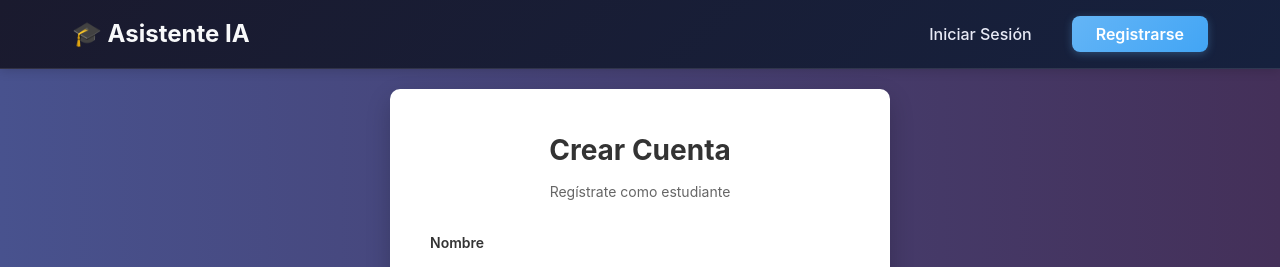
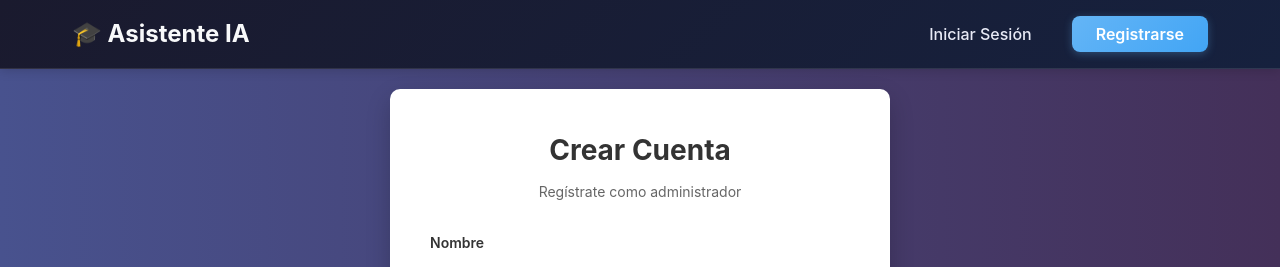
Before and after one commit to memo151201/asistente-frontend, a React (Vite) app: page /register in a window 1280 px wide. Shown: the top 267 px of the page. Built offline with nearby package versions, Linux system fonts and the light colour scheme.

Commit message:
Cambiar registro web a rol ADMIN

```diff
--- a/src/components/auth/Register.jsx
+++ b/src/components/auth/Register.jsx
@@ -49,12 +49,12 @@ const Register = () => {
 
       // ✅ SIEMPRE registrar como ESTUDIANTE
       const userData = {
-        nombre: formData.nombre,
-        apellido: formData.apellido,
-        email: formData.email,
-        password: formData.password,
-        rol: 'ESTUDIANTE' // ✅ FORZADO
-      };
+      nombre: formData.nombre,
+      apellido: formData.apellido,
+      email: formData.email,
+      password: formData.password,
+      rol: 'ADMINISTRADOR' // ✅ Exactamente como se guarda en la BD
+       };
 
       await authService.register(userData);
 
@@ -70,7 +70,7 @@ const Register = () => {
     <div className="auth-container">
       <div className="auth-card">
         <h2>Crear Cuenta</h2>
-        <p className="auth-subtitle">Regístrate como estudiante</p>
+       <p className="auth-subtitle">Regístrate como administrador</p>
 
         {error && <div className="error-message">{error}</div>}
 
```
